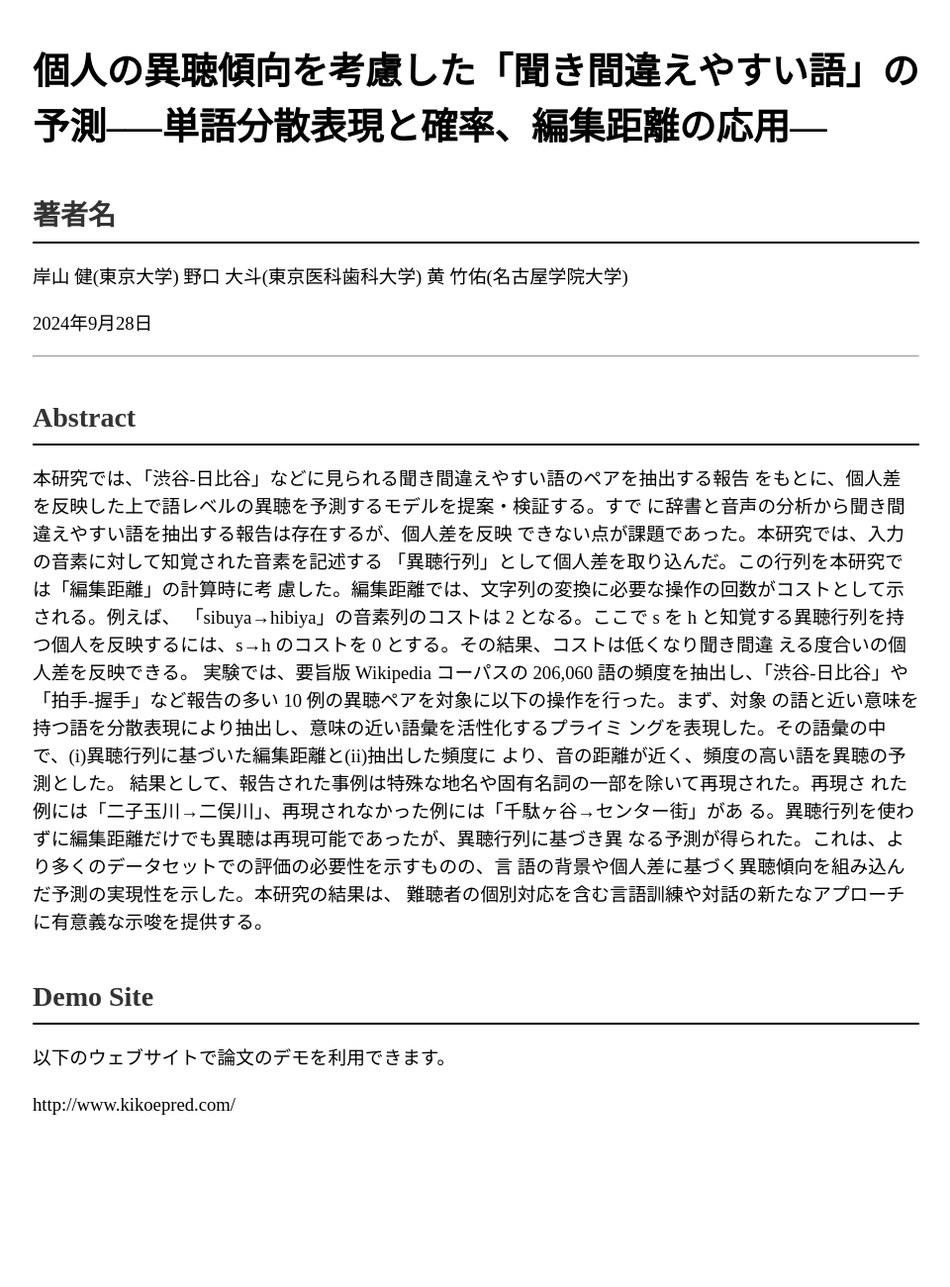
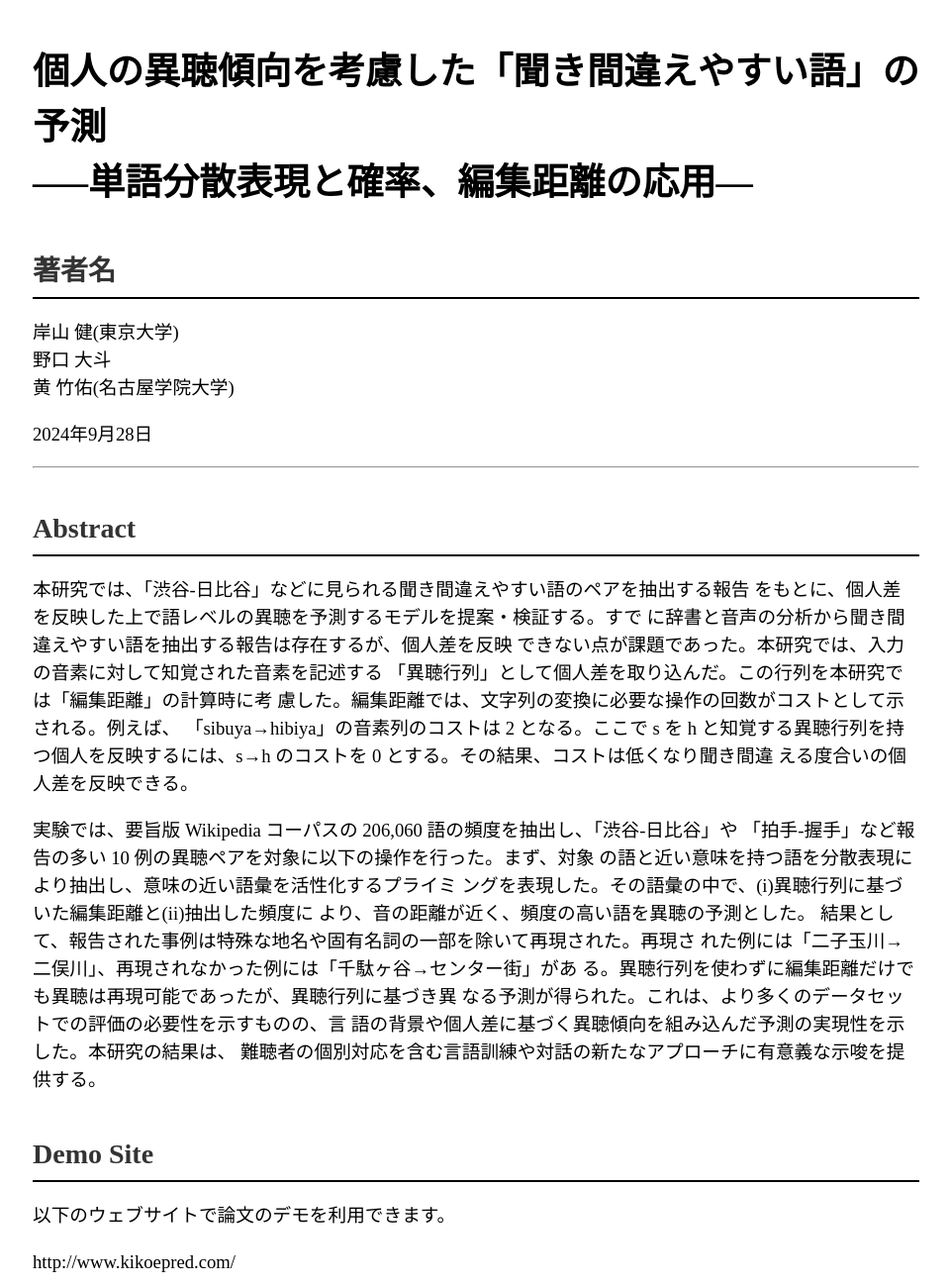
Before and after one commit to kishiyamat/kikoepred, a plain HTML site: page index.html in a window 1280 px wide. Shown: the whole page at 99% size, without its empty margins (159-1119 px from the left). Before the commit the page ends 1169 px from the top, so only its background shows below. Drawn offline with Linux system fonts and the light colour scheme.

Commit message:
htmlに反映

```diff
--- a/index.html
+++ b/index.html
@@ -8,10 +8,10 @@
 <body>
     <div class="container">
         <h1
-        id="個人の異聴傾向を考慮した聞き間違えやすい語の予測単語分散表現と確率編集距離の応用">個人の異聴傾向を考慮した「聞き間違えやすい語」の予測–—単語分散表現と確率、編集距離の応用—</h1>
+        id="個人の異聴傾向を考慮した聞き間違えやすい語の予測-単語分散表現と確率編集距離の応用">個人の異聴傾向を考慮した「聞き間違えやすい語」の予測<br>–—単語分散表現と確率、編集距離の応用—</h1>
         <h2 id="著者名">著者名</h2>
-        <p>岸山 健(東京大学) 野口 大斗(東京医科歯科大学) 黄
-        竹佑(名古屋学院大学)</p>
+        <p>岸山 健(東京大学)<br> 野口 大斗<br> 黄
+        竹佑(名古屋学院大学)<br></p>
         <p>2024年9月28日</p>
         <hr />
         <h2 id="abstract">Abstract</h2>
@@ -24,10 +24,10 @@
         「sibuya→hibiya」の音素列のコストは 2 となる。ここで s を h
         と知覚する異聴行列を持 つ個人を反映するには、s→h のコストを 0
         とする。その結果、コストは低くなり聞き間違
-        える度合いの個人差を反映できる。 実験では、要旨版 Wikipedia
-        コーパスの 206,060 語の頻度を抽出し、「渋谷-日比谷」や
-        「拍手-握手」など報告の多い 10
-        例の異聴ペアを対象に以下の操作を行った。まず、対象
+        える度合いの個人差を反映できる。</p>
+        <p>実験では、要旨版 Wikipedia コーパスの 206,060
+        語の頻度を抽出し、「渋谷-日比谷」や 「拍手-握手」など報告の多い
+        10 例の異聴ペアを対象に以下の操作を行った。まず、対象
         の語と近い意味を持つ語を分散表現により抽出し、意味の近い語彙を活性化するプライミ
         ングを表現した。その語彙の中で、(i)異聴行列に基づいた編集距離と(ii)抽出した頻度に
         より、音の距離が近く、頻度の高い語を異聴の予測とした。
```
